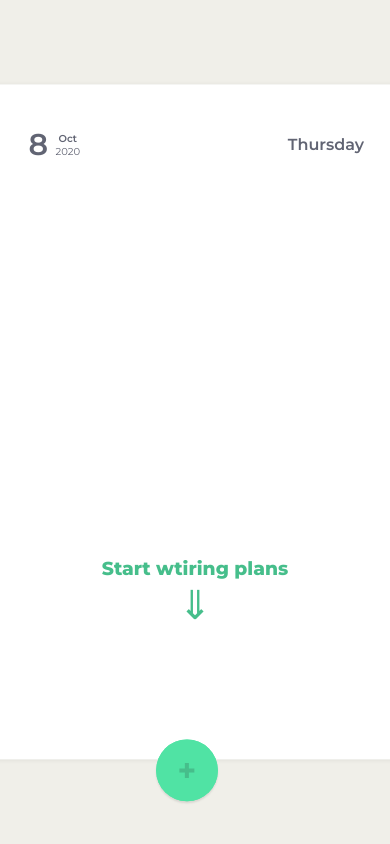
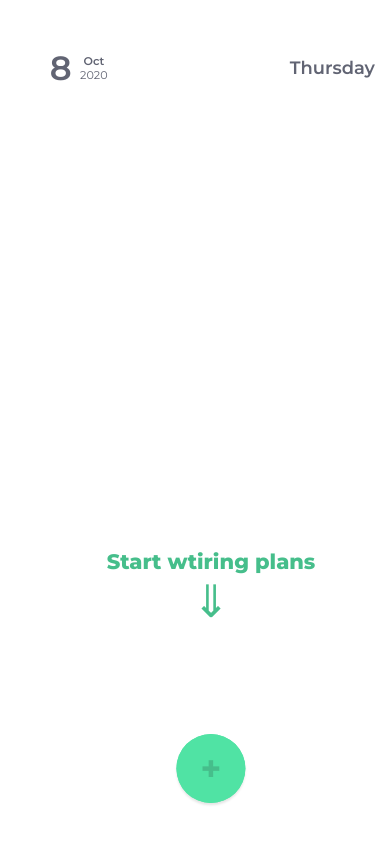
Before and after one commit to devshum/todo-react-app, a React (Create React App) app: page / in a window 390 px wide. Shown: the top 844 px of the page. Built offline with nearby package versions, Linux system fonts and the light colour scheme.

Commit message:
added the responsive styles

```diff
--- a/src/components/Container/Button/Button.module.css
+++ b/src/components/Container/Button/Button.module.css
@@ -5,12 +5,13 @@
     outline: none;
     border: none;
 
+    transform: translateX(-50%);
     background-color: #50e3a4;
     position: absolute;
+    height: 6rem;
     bottom: -6%;
-    height: 6rem;
     width: 6rem;
-    left: 41%;
+    left: 50%;
 }
 
 .button:hover::after {
@@ -47,9 +48,13 @@
 .buttonScaleAnimation { animation: infiniteScale 1.8s infinite; }
 
 @keyframes infiniteScale {
-    0% { transform: scale(1); }
+    0% { transform: translateX(-50%) scale(1); }
 
-    50% { transform: scale(1.2); }
+    50% { transform: translateX(-50%) scale(1.2); }
 
-    10% { transform: scale(1); }
+    10% { transform: translateX(-50%) scale(1); }
 }
+
+@media only screen and (max-width: 600px) {
+    .button { bottom: 5%; }
+}
--- a/src/components/Container/Container.module.css
+++ b/src/components/Container/Container.module.css
@@ -13,3 +13,19 @@
 .inputShown { transform: translate(-50%, -47%); }
 
 .inputHidden { transform: translate(-50%, -50%); }
+
+@media only screen and (max-width: 600px) {
+    .container {
+        top: 0;
+        left: 0;
+        width: 100%;
+        height: 100%;
+    }
+
+    .inputShown {
+        transform: initial;
+        padding-top: 6rem;
+    }
+
+    .inputHidden { transform: initial; }
+}
--- a/src/components/Container/Input/Input.module.css
+++ b/src/components/Container/Input/Input.module.css
@@ -38,3 +38,7 @@
     height: 2.5rem;
     width: 2.5rem;
 }
+
+@media only screen and (max-width: 600px) {
+    .inputContainer { top: 0; }
+}
--- a/src/components/Container/Todos/Todo/TodoStub/TodoStub.module.css
+++ b/src/components/Container/Todos/Todo/TodoStub/TodoStub.module.css
@@ -14,3 +14,7 @@
 .todoStub span { color:#46be8b; }
 
 .todoStub span { font-size: 4rem; }
+
+@media only screen and (max-width: 600px) {
+    .todoStub { top: 65%; }
+}
--- a/src/index.css
+++ b/src/index.css
@@ -20,3 +20,11 @@ body {
     background-color: #f0efe9;
     font-family: 'Montserrat', sans-serif;
 }
+
+@media only screen and (min-width: 1980px) {
+    html { font-size: 80%; }
+}
+
+@media only screen and (max-width: 600px) {
+    html { font-size: 70%; }
+}
```
